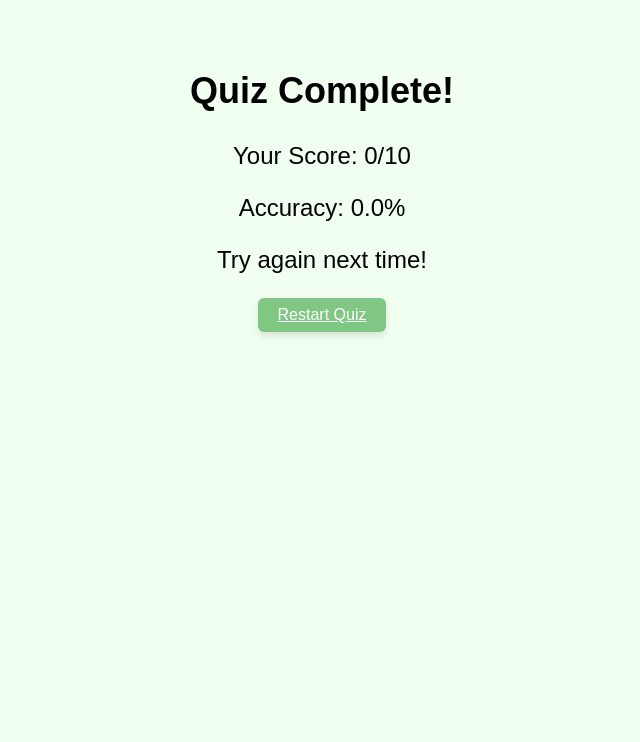
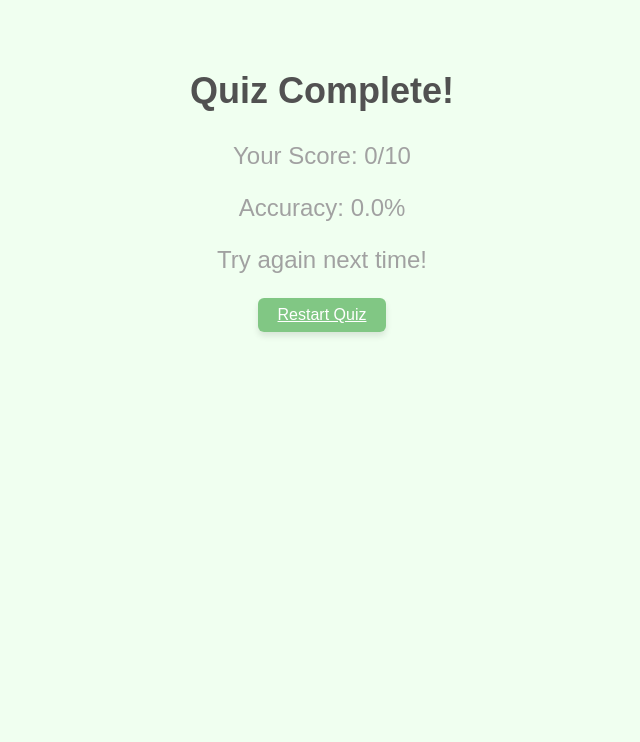
Before and after one commit to GMNBNBNB/4710UI, a Flask app: page /results in a window 1280 px wide. Shown: the part 58-800 px from the top of the page, without its empty margins (318-958 px from the left). Run offline with Flask 3, Linux system fonts and the light colour scheme.

Commit message:
Change quiz results.html color

```diff
--- a/templates/results.html
+++ b/templates/results.html
@@ -6,7 +6,18 @@
   <link rel="stylesheet" href="{{ url_for('static', filename='css/quiz.css') }}">
 {% endblock %}
 
+
 {% block content %}
+
+<style>
+  h2 {
+    color: #515151;
+  }
+  p {
+    color: #a1a1a1;
+  }
+</style>
+
   <div class="container mt-4">
     <h2>Quiz Complete!</h2>
     <p>Your Score: {{ score }}</p>
```
